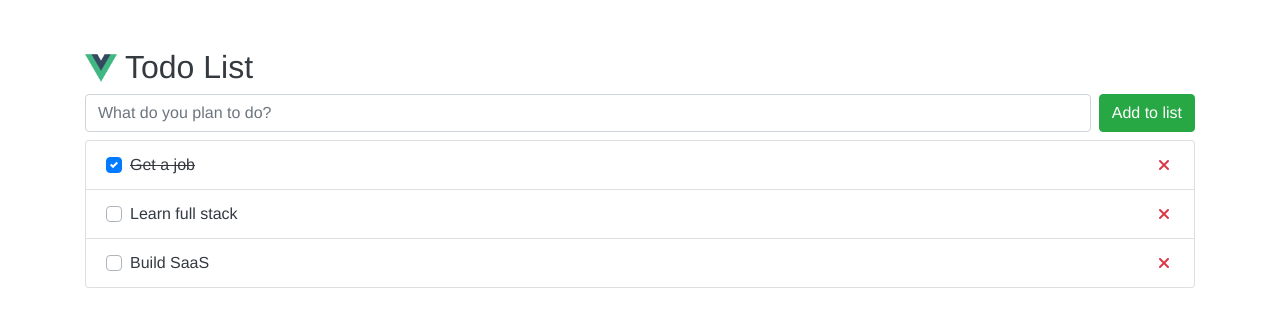
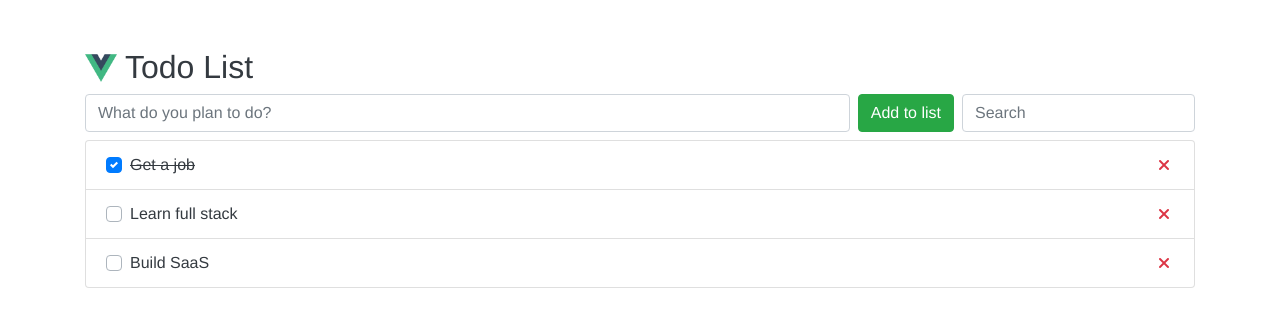
Before and after one commit to anthropX/vue-todo, a Vue app: page / in a window 1280 px wide. Shown: the top 324 px of the page. Built offline with nearby package versions, Linux system fonts and the light colour scheme.

Commit message:
feat: add search

```diff
--- a/src/components/Form.vue
+++ b/src/components/Form.vue
@@ -9,10 +9,19 @@
       ></b-form-input>
     </b-form-group>
     <b-button
+      class="text-nowrap"
       @click="newTodo && todos.push({ title: newTodo, done: false })"
       variant="success"
       >Add to list</b-button
     >
+    <b-form-group id="input-group-search-todo" class="flex-grow-0 mb-0 ml-2">
+      <b-form-input
+        id="search-todo"
+        v-model="search"
+        placeholder="Search"
+        required
+      />
+    </b-form-group>
   </b-form>
 </template>
 
@@ -22,6 +31,7 @@ export default {
   props: {
     newTodo: String,
     todos: Array,
+    search: String,
   },
 };
 </script>
--- a/src/components/TodoList.vue
+++ b/src/components/TodoList.vue
@@ -1,11 +1,20 @@
 <template>
   <div class="todo-list">
     <div class="d-flex">
-      <img alt="Vue logo" src="../assets/logo.png" height='32' class='mt-1 mr-2'/>
+      <img
+        alt="Vue logo"
+        src="../assets/logo.png"
+        height="32"
+        class="mt-1 mr-2"
+      />
       <h1 class="display-4">Todo List</h1>
     </div>
-    <Form :newTodo="newTodo" :todos="todos" />
-    <Todos :todos="todos" />
+    <Form
+      :newTodo="newTodo"
+      :todos="todos"
+      :search="search"
+    />
+    <Todos :todos="todos" :search="search" />
   </div>
 </template>
 
@@ -21,6 +30,7 @@ export default {
   data() {
     return {
       newTodo: "",
+      search: "",
       todos: [
         { id: uuidv4(), title: "Get a job", done: true },
         { id: uuidv4(), title: "Learn full stack", done: false },
--- a/src/components/Todos.vue
+++ b/src/components/Todos.vue
@@ -2,7 +2,7 @@
   <b-list-group class="todos mt-2">
     <b-list-group-item
       class="todo d-flex justify-content-between align-items-center"
-      v-for="todo in todos"
+      v-for="todo in filteredTodos"
       :key="todo.id"
       :class="todo.done && 'todo--done'"
     >
@@ -21,9 +21,15 @@
 
 <script>
 export default {
-  name: "Form",
+  name: "Todos",
   props: {
     todos: Array,
+    search: String,
+  },
+  computed: {
+    filteredTodos() {
+      return this.todos.filter((todo) => todo.title.includes(this.search));
+    },
   },
   methods: {
     deleteTodo: function (todos, id) {
```
